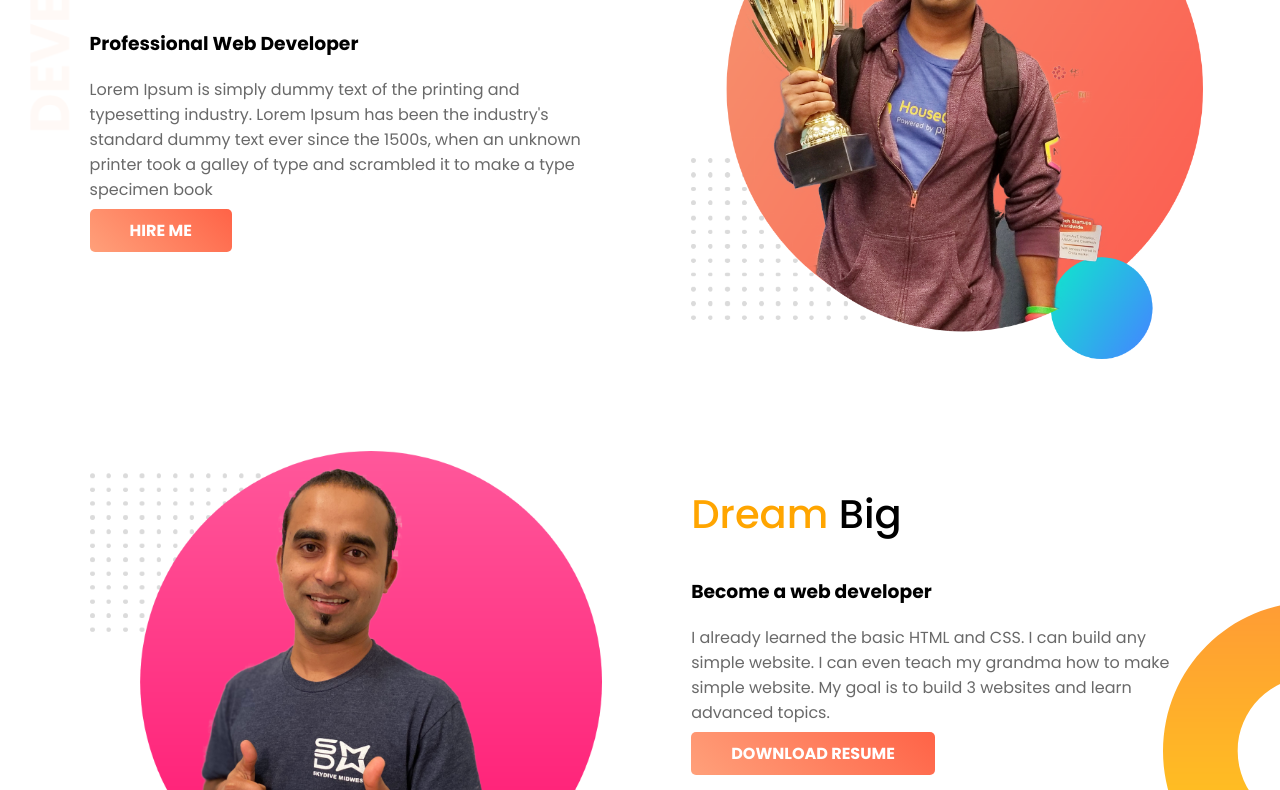
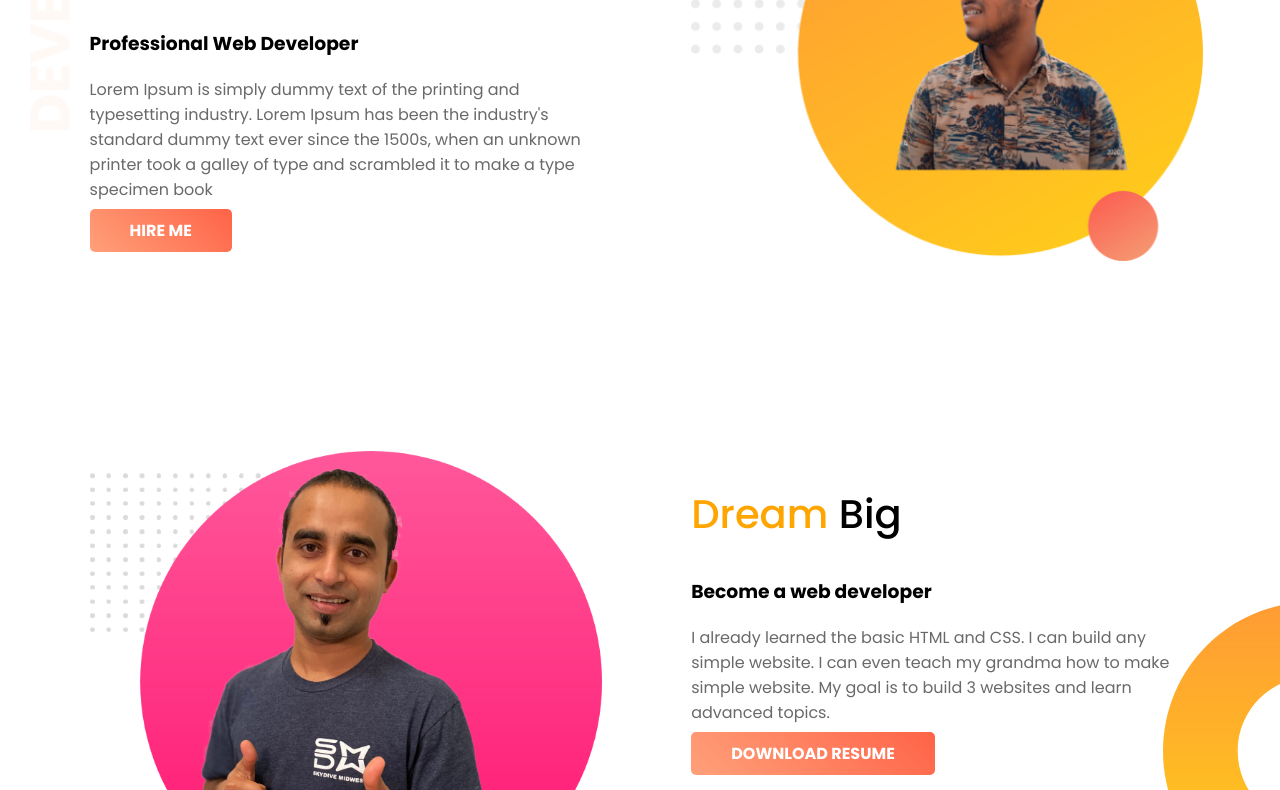
Before and after one commit to HossainSahadat/web-portfolio1, a plain HTML site: page index.html in a window 1280 px wide. Shown: the part 229-1019 px from the top of the page. Drawn offline with Linux system fonts and the light colour scheme.

Commit message:
image add

```diff
--- a/index.html
+++ b/index.html
@@ -22,7 +22,7 @@
             <a class="link-button" target="_blank" href="https://github.com/HossainSahadat/web-portfolio1">HIRE ME</a>
    </div>
   <div class="half-width">
-      <img src="images/jhankar.png" alt="">
+      <img src="images/profile1.png" alt="">
   </div>
 </section>
 
```
